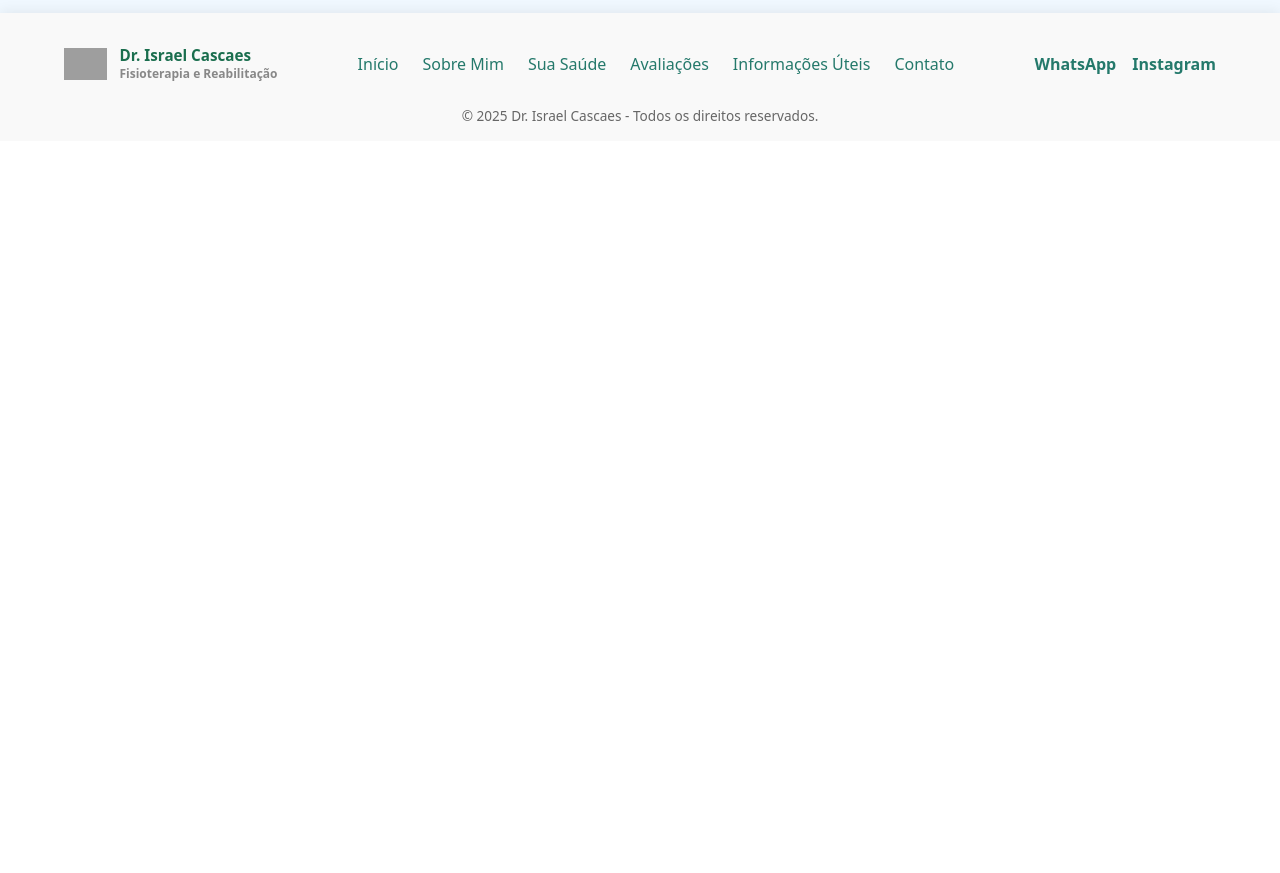
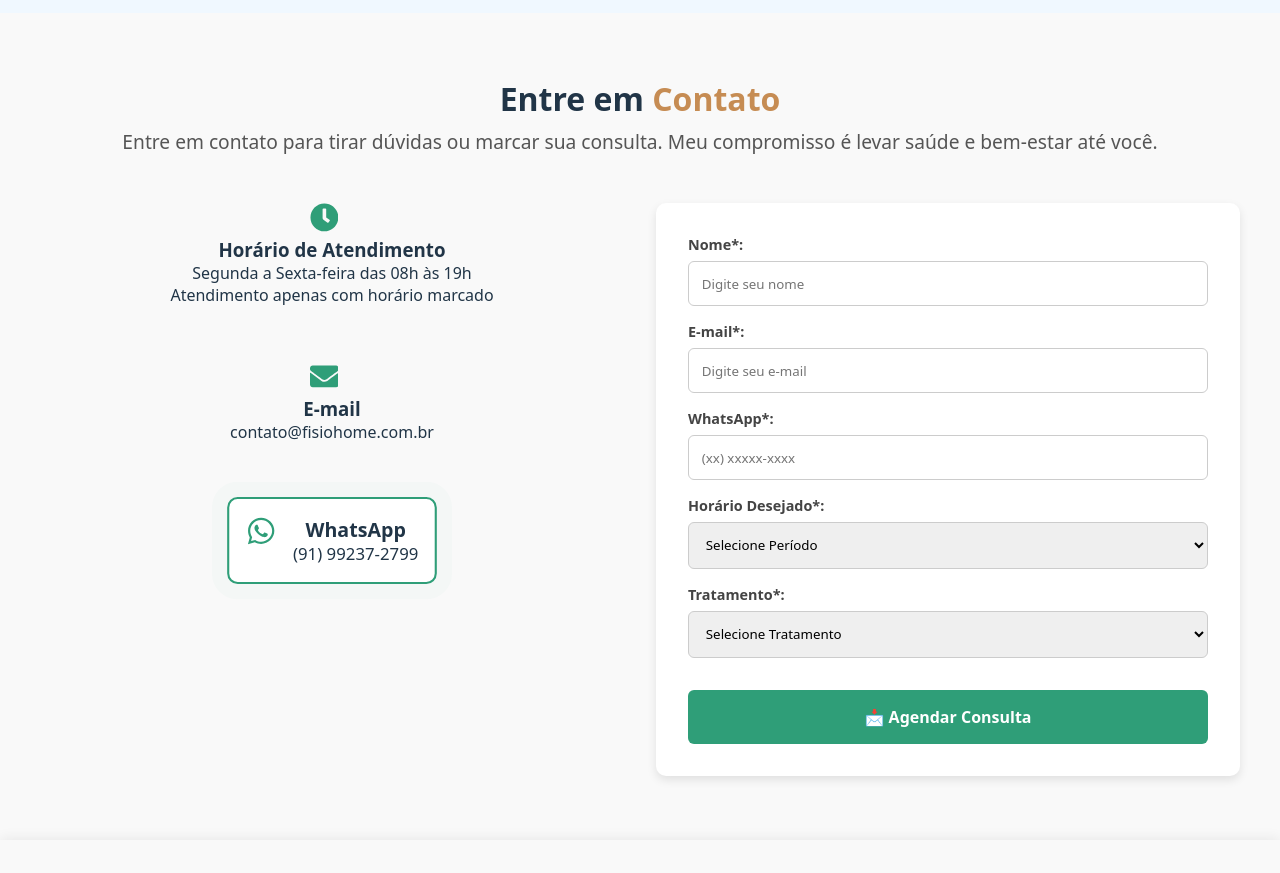
Before and after one commit to anasantos-dev/fisio-home-care, a React (Vite) app: page / in a window 1280 px wide. Shown: the part 4880-5753 px from the top of the page. Before the commit the page ends 5021 px from the top, so only its background shows below. Built offline with nearby package versions, Linux system fonts and the light colour scheme; grey boxes are pictures that could not be loaded.

Commit message:
feat: adicionar seção de contato com formulário e botão WhatsApp

```diff
--- a/package.json
+++ b/package.json
@@ -16,6 +16,7 @@
     "phosphor-react": "^1.4.1",
     "react": "^19.1.1",
     "react-dom": "^19.1.1",
+    "react-icons": "^5.5.0",
     "react-router-dom": "^7.8.2",
     "swiper": "^12.0.1"
   },
--- a/src/App.tsx
+++ b/src/App.tsx
@@ -6,6 +6,7 @@ import { Tratamentos } from './pages/Tratamentos';
 import { Avaliacoes } from './pages/Avaliacoes';
 import { InformacoesUteis } from './pages/InformacoesUteis';
 import { Chamada } from './pages/Chamada';
+import { Contato } from './pages/Contato';
 
 
 function App() {
@@ -37,6 +38,10 @@ function App() {
           <InformacoesUteis />
         </section>
 
+        <section id="contato">
+          <Contato />
+        </section>
+
       </main>
       <Footer />
     </div>
--- a/src/components/Footer.tsx
+++ b/src/components/Footer.tsx
@@ -22,7 +22,7 @@ export function Footer() {
         </nav>
 
         <div className={styles.social}>
-          <a href="https://wa.me/5511999999999" target="_blank" rel="noreferrer">
+          <a href="https://wa.me/5591980254953" target="_blank" rel="noreferrer">
             WhatsApp
           </a>
           <a href="https://instagram.com" target="_blank" rel="noreferrer">
--- a/src/pages/Chamada.tsx
+++ b/src/pages/Chamada.tsx
@@ -27,7 +27,14 @@ export function Chamada() {
   <span className={styles.highlightText}>agora mesmo!</span>
 </h3>
 
-        <button className={styles.button}>AGENDAR ATENDIMENTO</button>
+        <a
+  href="https://wa.me/5591980254953?text=Oi, gostaria de marcar um horário de fisioterapia. Pode me ajudar?"
+  target="_blank"
+  rel="noopener noreferrer"
+>
+  <button className={styles.button}>AGENDAR ATENDIMENTO</button>
+</a>
+
       </div>
     </section>
   );
--- /dev/null
+++ b/src/pages/Contato.tsx
@@ -0,0 +1,128 @@
+import { useState } from "react";
+import styles from "../styles/contato.module.css";
+import { FaWhatsapp, FaClock, FaEnvelope,} from "react-icons/fa";
+
+export function Contato() {
+  const [status, setStatus] = useState("");
+
+  const handleSubmit = async (e: React.FormEvent<HTMLFormElement>) => {
+    e.preventDefault();
+    setStatus("Enviando...");
+
+    const form = e.currentTarget;
+    const formData = new FormData(form);
+    const data = Object.fromEntries(formData.entries());
+
+    try {
+      const response = await fetch("https://formspree.io/f/mldwygnk", {
+        method: "POST",
+        headers: {
+          "Content-Type": "application/json",
+        },
+        body: JSON.stringify(data),
+      });
+
+      if (response.ok) {
+        setStatus("Mensagem enviada com sucesso!");
+        form.reset();
+        //  limpa a mensagem depois de 5 segundos
+       setTimeout(() => setStatus(""), 5000);
+
+      } else {
+        setStatus("Erro ao enviar. Tente novamente.");
+      }
+    } catch (error) {
+      setStatus("Erro de conexão. Verifique sua internet.");
+    }
+  };
+
+  return (
+    <section id="contato" className={styles.contatoSection}>
+      <h2 className={styles.title}>
+        Entre em <span className={styles.gold}>Contato</span>
+      </h2>
+      <p className={styles.subtitle}>
+        Entre em contato para tirar dúvidas ou marcar sua consulta. Meu compromisso é levar saúde e bem-estar até você.
+      </p>
+
+      <div className={styles.contentGrid}>
+        {/* Informações de Contato */}
+        <div className={styles.infoBox}>
+          <div className={styles.infoItem}>
+            <FaClock className={styles.icon} />
+            <div>
+              <h3>Horário de Atendimento</h3>
+              <p>Segunda a Sexta-feira das 08h às 19h</p>
+              <p>Atendimento apenas com horário marcado</p>
+            </div>
+          </div>
+
+          <div className={styles.infoItem}>
+            <FaEnvelope className={styles.icon} />
+            <div>
+              <h3>E-mail</h3>
+              <p>contato@fisiohome.com.br</p>
+            </div>
+          </div>
+
+          <div className={`${styles.infoItem} ${styles.infoItemWhats}`}>
+            <FaWhatsapp className={styles.icon} />
+            <div>
+              <h3>WhatsApp</h3>
+              <p>(91) 99237-2799</p>
+            </div>
+          </div>
+
+          {/*
+          <div className={styles.infoItem}>
+            <FaMapMarkerAlt className={styles.icon} />
+            <div>
+              <h3>Endereço</h3>
+              <p>Av. Dr. Exemplo, 123 - Centro, Santos/SP</p>
+            </div>
+          </div>
+          */}
+        </div>
+
+        {/* Formulário */}
+        <form className={styles.formBox} onSubmit={handleSubmit}>
+          <label>
+            Nome*:
+            <input name="nome" type="text" placeholder="Digite seu nome" required />
+          </label>
+          <label>
+            E-mail*:
+            <input name="email" type="email" placeholder="Digite seu e-mail" required />
+          </label>
+          <label>
+            WhatsApp*:
+            <input name="whatsapp" type="tel" placeholder="(xx) xxxxx-xxxx" required />
+          </label>
+          <label>
+            Horário Desejado*:
+            <select name="horario" required>
+              <option value="">Selecione Período</option>
+              <option>Manhã</option>
+              <option>Tarde</option>
+              <option>Noite</option>
+            </select>
+          </label>
+          <label>
+            Tratamento*:
+            <select name="tratamento" required>
+              <option value="">Selecione Tratamento</option>
+              <option>Fisioterapia Ortopédica</option>
+              <option>Fisioterapia Neurológica</option>
+              <option>Fisioterapia Respiratória</option>
+            </select>
+          </label>
+
+          <button type="submit" className={styles.button}>
+            📩 Agendar Consulta
+          </button>
+          {status && <p className={styles.status}>{status}</p>}
+        </form>
+      </div>
+    </section>
+  );
+}
--- a/src/pages/Inicio.tsx
+++ b/src/pages/Inicio.tsx
@@ -21,7 +21,7 @@ export function Inicio() {
                 Sinta-se acolhido e confie em quem entende de reabilitação.
               </p>
               <div className={styles.heroActions}>
-                <a href="https://wa.me/5511999999999" target="_blank" rel="noopener noreferrer" className={styles.heroBtnSecondary} style={{padding: '8px 18px', fontSize: '0.98rem'}}>
+                <a href="https://wa.me/5591980254953" target="_blank" rel="noopener noreferrer" className={styles.heroBtnSecondary} style={{padding: '8px 18px', fontSize: '0.98rem'}}>
                   <span className={styles.heroBtnIcon}>
                     <svg xmlns="http://www.w3.org/2000/svg" width="1.2em" height="1.2em" viewBox="0 0 24 24" fill="none"><path fill="#25D366" d="M12 2C6.477 2 2 6.477 2 12c0 1.85.504 3.59 1.38 5.08L2 22l5.09-1.36A9.953 9.953 0 0 0 12 22c5.523 0 10-4.477 10-10S17.523 2 12 2Z"/><path fill="#fff" d="M17.472 14.382c-.297-.149-1.758-.867-2.03-.967-.273-.099-.472-.148-.67.15-.198.297-.767.967-.94 1.166-.173.198-.347.223-.644.075-.297-.149-1.255-.463-2.39-1.475-.883-.788-1.48-1.761-1.653-2.059-.173-.297-.018-.458.13-.606.134-.133.298-.347.446-.52.149-.174.198-.298.298-.497.099-.198.05-.372-.025-.52-.075-.149-.669-1.612-.916-2.21-.242-.58-.487-.5-.669-.51-.173-.008-.372-.01-.57-.01-.198 0-.52.074-.792.372-.272.297-1.04 1.016-1.04 2.479 0 1.462 1.065 2.875 1.213 3.074.149.198 2.1 3.205 5.077 4.372.71.306 1.263.489 1.695.625.712.227 1.36.195 1.872.118.571-.085 1.758-.719 2.006-1.413.248-.694.248-1.288.173-1.413-.074-.124-.272-.198-.57-.347Z"/></svg>
                   </span> AGENDAR CONSULTA
--- a/src/pages/SobreMim.tsx
+++ b/src/pages/SobreMim.tsx
@@ -27,7 +27,7 @@ export function SobreMim() {
             <div className={styles.ctaBox}>
   <h3>Agende sua consulta e cuide da sua saúde hoje mesmo!</h3>
  <a
-  href="https://wa.me/5511999999999"
+  href="https://wa.me/5591980254953"
   target="_blank"
   rel="noopener noreferrer"
   className={base.heroBtnSecondary}
--- /dev/null
+++ b/src/styles/contato.module.css
@@ -0,0 +1,143 @@
+.contatoSection {
+  padding: 4rem 2rem;
+  background: #f9f9f9;
+  text-align: center;
+}
+
+.title {
+  font-size: 2rem;
+  font-weight: bold;
+  margin-bottom: 0.5rem;
+}
+
+.gold {
+  color: #c68c53;
+}
+
+.subtitle {
+  color: #555;
+  margin-bottom: 3rem;
+  font-size: 1.2rem;
+}
+
+.contentGrid {
+  display: grid;
+  grid-template-columns: 1fr 1fr;
+  gap: 2rem;
+  max-width: 1200px;
+  margin: 0 auto;
+  align-items: start;
+}
+
+.infoBox {
+  display: flex;
+  flex-direction: column;
+  gap: 3.5rem; /* aumenta o espaço entre os cards */
+}
+
+/*
+.infoItem {
+  display: flex;
+  align-items: flex-start;
+  background: #fff;
+  padding: 1rem;
+  border-radius: 10px;
+  box-shadow: 0px 4px 10px rgba(0,0,0,0.1);
+}*/
+
+.icon {
+  font-size: 1.8rem;
+  margin-right: 1rem;
+  color: #2f9e78;
+}
+
+.formBox {
+  display: flex;
+  flex-direction: column;
+  gap: 1rem;
+  background: #fff;
+  padding: 2rem;
+  border-radius: 10px;
+  box-shadow: 0px 4px 10px rgba(0,0,0,0.1);
+}
+
+.formBox label {
+  display: flex;
+  flex-direction: column;
+  align-items: flex-start;
+  font-weight: 600;
+  font-size: 0.9rem;
+  color: #444;
+}
+
+.formBox input,
+.formBox select {
+  width: 100%;
+  padding: 0.8rem;
+  border-radius: 6px;
+  border: 1px solid #ccc;
+  margin-top: 0.4rem;
+}
+
+.button {
+  margin-top: 1rem;
+  background-color: #2f9e78;
+  color: #fff;
+  border: none;
+  padding: 1rem;
+  font-weight: bold;
+  border-radius: 6px;
+  cursor: pointer;
+  transition: all 0.3s ease;
+}
+
+.button:hover {
+  background-color: #267e60;
+  transform: scale(1.05);
+}
+
+/* Mensagem de status do formulário */
+.status {
+  margin-top: 1rem;
+  font-size: 1rem;
+  font-weight: bold;
+  text-align: center;
+  transition: opacity 0.3s ease;
+}
+
+/* Sucesso → verde */
+.status.success {
+  color: #2f9e78; /* verde já usado no site */
+}
+
+/* Erro → vermelho */
+.status.error {
+  color: #d9534f; /* vermelho chamativo */
+}
+
+
+/* Responsividade */
+@media (max-width: 900px) {
+  .contentGrid {
+    grid-template-columns: 1fr;
+  }
+}
+
+.infoItemWhats {
+  display: flex;
+  align-items: flex-start;
+  background: #fff;
+  padding: 1rem;
+  border-radius: 10px;
+  box-shadow: 0px 4px 10px rgba(0,0,0,0.1);
+  animation: pulse 1.5s infinite;
+  border: 2px solid #2f9e78;
+  max-width: 330px;
+  margin: 0 auto;
+}
+
+@keyframes pulse {
+  0% { transform: scale(1); box-shadow: 0 0 0 0 rgba(47,158,120, 0.7); }
+  70% { transform: scale(1.05); box-shadow: 0 0 0 15px rgba(47,158,120, 0); }
+  100% { transform: scale(1); box-shadow: 0 0 0 0 rgba(47,158,120, 0); }
+}
```
Also changed, not shown: 1 other file (tests, documents, lock files or other folders).
